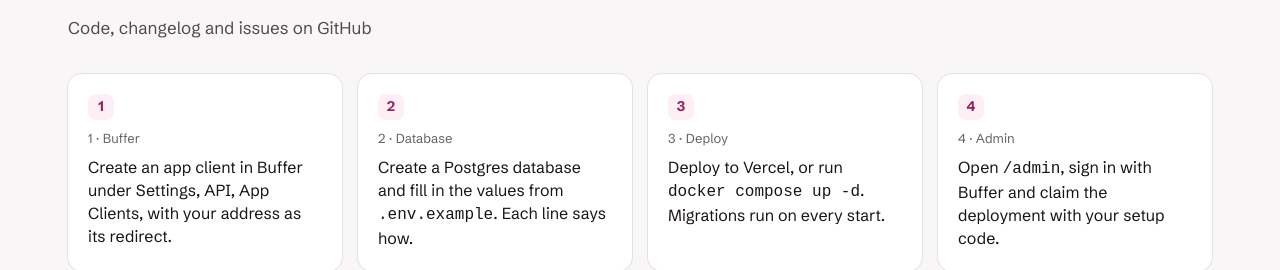
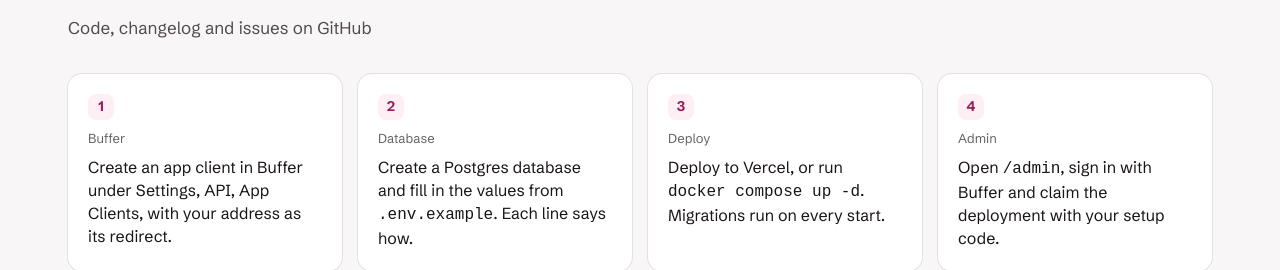
Before and after one commit to oguzserdar/queue-pilot, a Next.js app: page /home in a window 1280 px wide. Shown: the part 4406-4676 px from the top of the page. Built offline with nearby package versions, Linux system fonts and the light colour scheme.

Commit message:
fix(landing): Show each setup step's number once

```diff
--- a/src/app/(landing)/home/page.tsx
+++ b/src/app/(landing)/home/page.tsx
@@ -199,10 +199,10 @@ export default function HomePage() {
               <p><a href={REPO}>Code, changelog and issues on GitHub</a></p>
             </div>
             <ol className={s.loop}>
-              <li className={s.step}><span className={s.meta}>1 · Buffer</span><p>Create an app client in Buffer under Settings, API, App Clients, with your address as its redirect.</p></li>
-              <li className={s.step}><span className={s.meta}>2 · Database</span><p>Create a Postgres database and fill in the values from <code>.env.example</code>. Each line says how.</p></li>
-              <li className={s.step}><span className={s.meta}>3 · Deploy</span><p>Deploy to Vercel, or run <code>docker compose up -d</code>. Migrations run on every start.</p></li>
-              <li className={s.step}><span className={s.meta}>4 · Admin</span><p>Open <code>/admin</code>, sign in with Buffer and claim the deployment with your setup code.</p></li>
+              <li className={s.step}><span className={s.meta}>Buffer</span><p>Create an app client in Buffer under Settings, API, App Clients, with your address as its redirect.</p></li>
+              <li className={s.step}><span className={s.meta}>Database</span><p>Create a Postgres database and fill in the values from <code>.env.example</code>. Each line says how.</p></li>
+              <li className={s.step}><span className={s.meta}>Deploy</span><p>Deploy to Vercel, or run <code>docker compose up -d</code>. Migrations run on every start.</p></li>
+              <li className={s.step}><span className={s.meta}>Admin</span><p>Open <code>/admin</code>, sign in with Buffer and claim the deployment with your setup code.</p></li>
             </ol>
           </div>
         </section>
```
